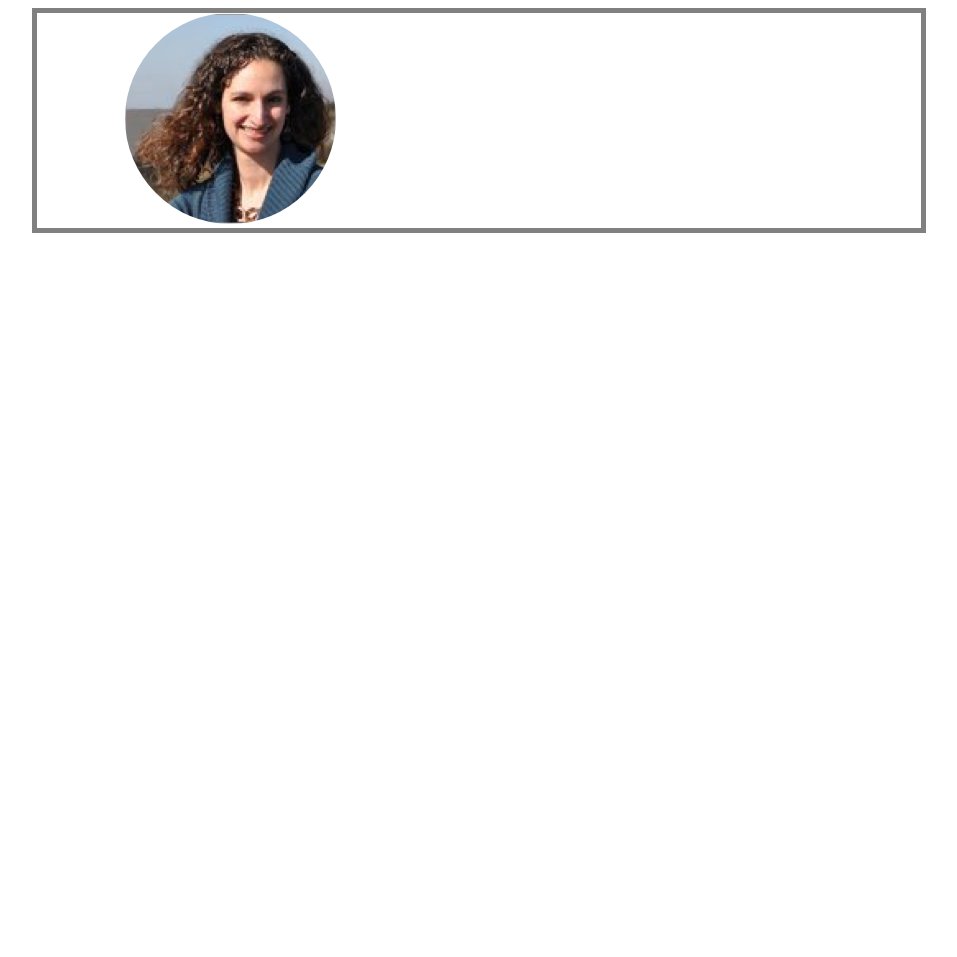
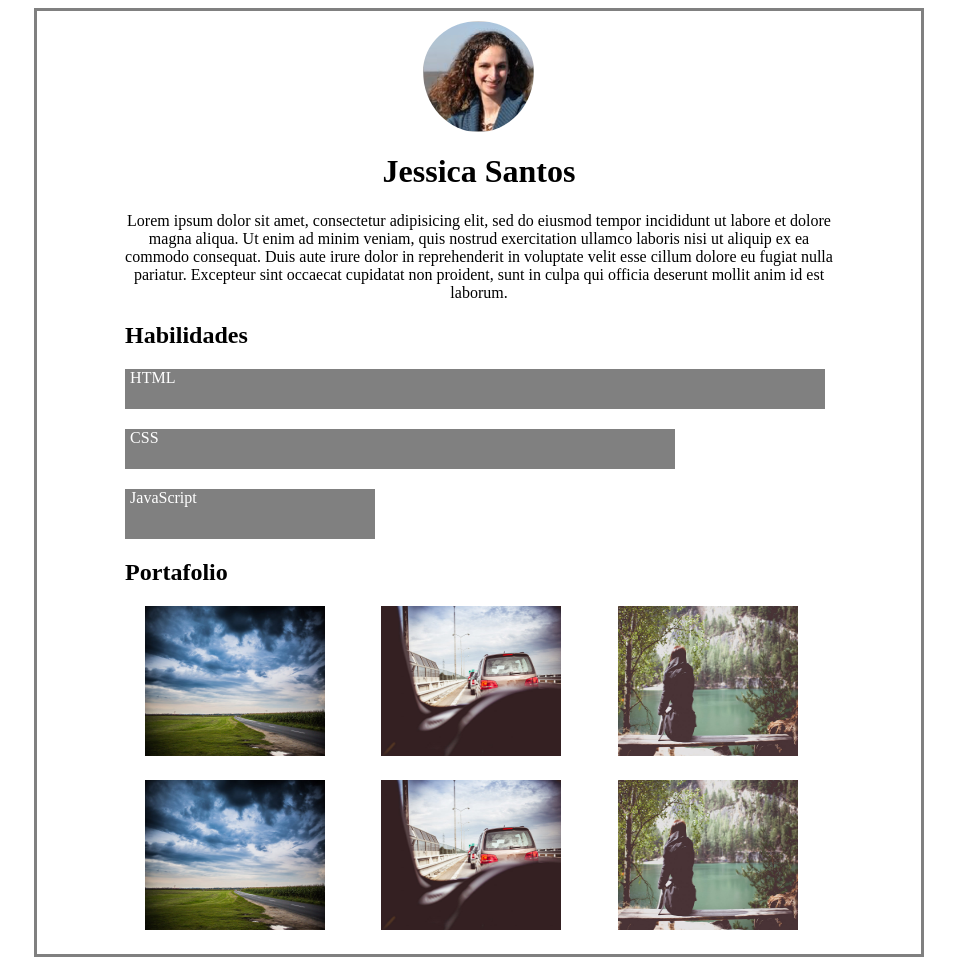
Before and after one commit to aguzro/layout-coders, a plain HTML site: page coder-detail.html in a window 1280 px wide. Shown: the whole page, without its empty margins (161-1118 px from the left). Before the commit the page ends 800 px from the top, so only its background shows below. Drawn offline with Linux system fonts and the light colour scheme.

Commit message:
Estructura y estilos de pagina coder version final

```diff
--- a/coder-detail.html
+++ b/coder-detail.html
@@ -8,16 +8,30 @@
 <body>
 	<div class="contenedor1">
 		<div class="imagecodercaja">
-			<img class="coderimage" src="img/profile-1.png" alt="image-profile">
+			<img class="coderimage" src="img/profile-1.png" height="111" width="111" alt="image-profile">
 		</div>
 		<div class="presentacion">
-
+			<h1 class="presentaciontext">Jessica Santos</h1>
+			<p class="presentaciontext">Lorem ipsum dolor sit amet, consectetur adipisicing elit, sed do eiusmod tempor incididunt ut labore et dolore magna aliqua. Ut enim ad minim veniam, quis nostrud exercitation ullamco laboris nisi ut aliquip ex ea commodo consequat. Duis aute irure dolor in reprehenderit in voluptate velit esse cillum dolore eu fugiat nulla pariatur. Excepteur sint occaecat cupidatat non proident, sunt in culpa qui officia deserunt mollit anim id est laborum.</p>
 		</div>
 		<div class="habilidades">
-
+			<h2>Habilidades</h2>
+			<div class="cajahabilidades1"><span class="texthabilidades">HTML</p></div>
+			<div class="cajahabilidades2"><span class="texthabilidades">CSS</p></div>
+			<div class="cajahabilidades3"><span class="texthabilidades">JavaScript</p></div>
 		</div>
 		<div class="portafolio">
-
+			<h2>Portafolio</h2>
+			<div id="bloqueport">
+				<div class="portimg"><img src="img/p5.jpg" height="150" width="180"></div>
+				<div class="portimg"><img src="img/p6.jpg" height="150" width="180"></div>
+				<div class="portimg"><img src="img/p8.jpg" height="150" width="180"></div>
+			</div>
+			<div id="bloqueport">
+				<div class="portimg"><img src="img/p5.jpg" height="150" width="180"></div>
+				<div class="portimg"><img src="img/p6.jpg" height="150" width="180"></div>
+				<div class="portimg"><img src="img/p8.jpg" height="150" width="180"></div>
+			</div>
 		</div>
 	</div>
 </body>
--- a/css/main.css
+++ b/css/main.css
@@ -1,21 +1,28 @@
-.contenedor {
+#contenedor {
   width: 70%;
   margin: 0 auto;
 }
-.headercaja {
+#headercaja {
   width: 80%;
   margin: 0 auto;
 }
 .headerimagen {
   width: 100%;
 }
-.nav {
+#nav {
   width: 80%;
+  height: 50px;
   margin: 0 auto;
+  border: 1px 0 1px 0;
+  color: black;
 }
 .navbar {
   width: 100%;
-}
+  margin: 0 auto;
+  list-style: none;
+  text-align: center;
+  }
+
 #imagegroup {
   width: 80%;
   margin: 0 auto;
@@ -23,7 +30,7 @@
 .centerimage {
   width: 100%
 }
-.description {
+#description {
   width: 80%;
   margin: 0 auto;
   margin-top: 30px;
@@ -33,9 +40,12 @@ p {
   width: 50%;
   margin: 0 auto;
 }
-.codersgallery {
+#codersgallery {
   width: 80%;
   margin: 0 auto;
+}
+.separator {
+
 }
 #bloques {
 	width: 100%;
@@ -68,25 +78,69 @@ p {
 .contenedor1 {
   width: 70%;
   margin: 0 auto;
-  border: 5px solid gray;
+  border: 3px solid gray;
 }
 .imagecodercaja {
   width: 80%;
   margin: 0 auto;
 }
+.coderimage {
+  border-radius: 50%;
+  margin: 0 auto 0 auto;
+  display: block;
+  padding-top: 10px;
+}
 .presentacion {
   width: 80%;
   margin: 0 auto;
+}
+.presentaciontext {
+  width: 100%;
+  text-align: center;
 }
 .habilidades {
   width: 80%;
   margin: 0 auto;
 }
+.cajahabilidades1 {
+  width: 700px;
+  height: 40px;
+  background-color: gray;
+  display: block;
+  margin-bottom: 20px;
+}
+.cajahabilidades2 {
+  width: 550px;
+  height: 40px;
+  background-color: gray;
+  display: block;
+  margin-bottom: 20px;
+}
+.cajahabilidades3 {
+  width: 250px;
+  height: 50px;
+  background-color: gray;
+  display: block;
+  margin-bottom: 20px;
+}
+.texthabilidades {
+
+  color: #ffffff;
+  margin: 5px 5px 5px 5px;
+}
 .portafolio {
   width: 80%;
   margin: 0 auto;
 }
-.coderimage {
-  border-radius: 50%;
-  margin: 0 auto;
+.bloqueport {
+  width: 100%;
 }
+.portimg {
+  width:30%;
+  display: inline-block;
+  margin-bottom: 20px;
+  margin-left: 20px;
+}
+img {
+  display: inline-block;
+}
```
